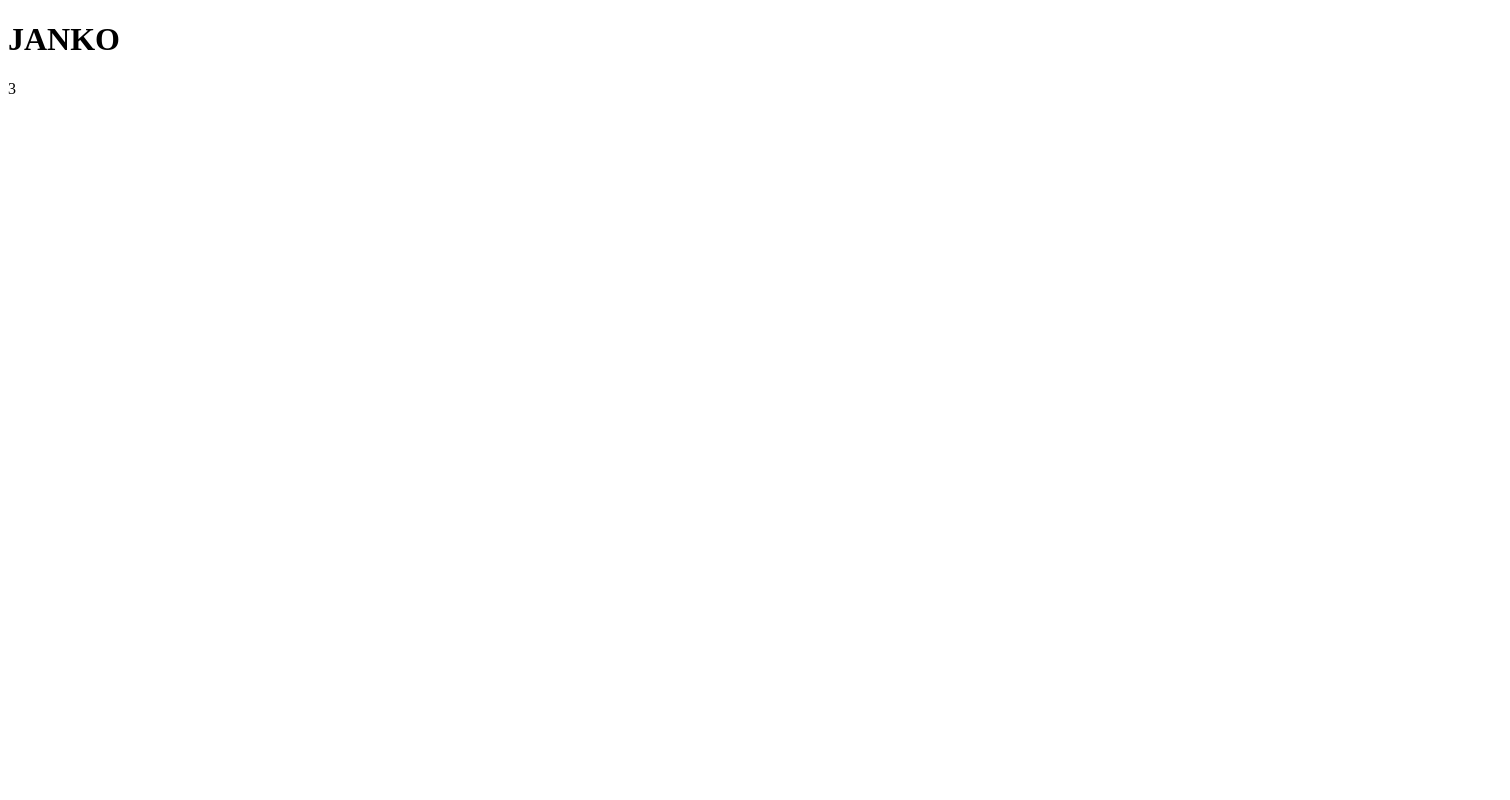
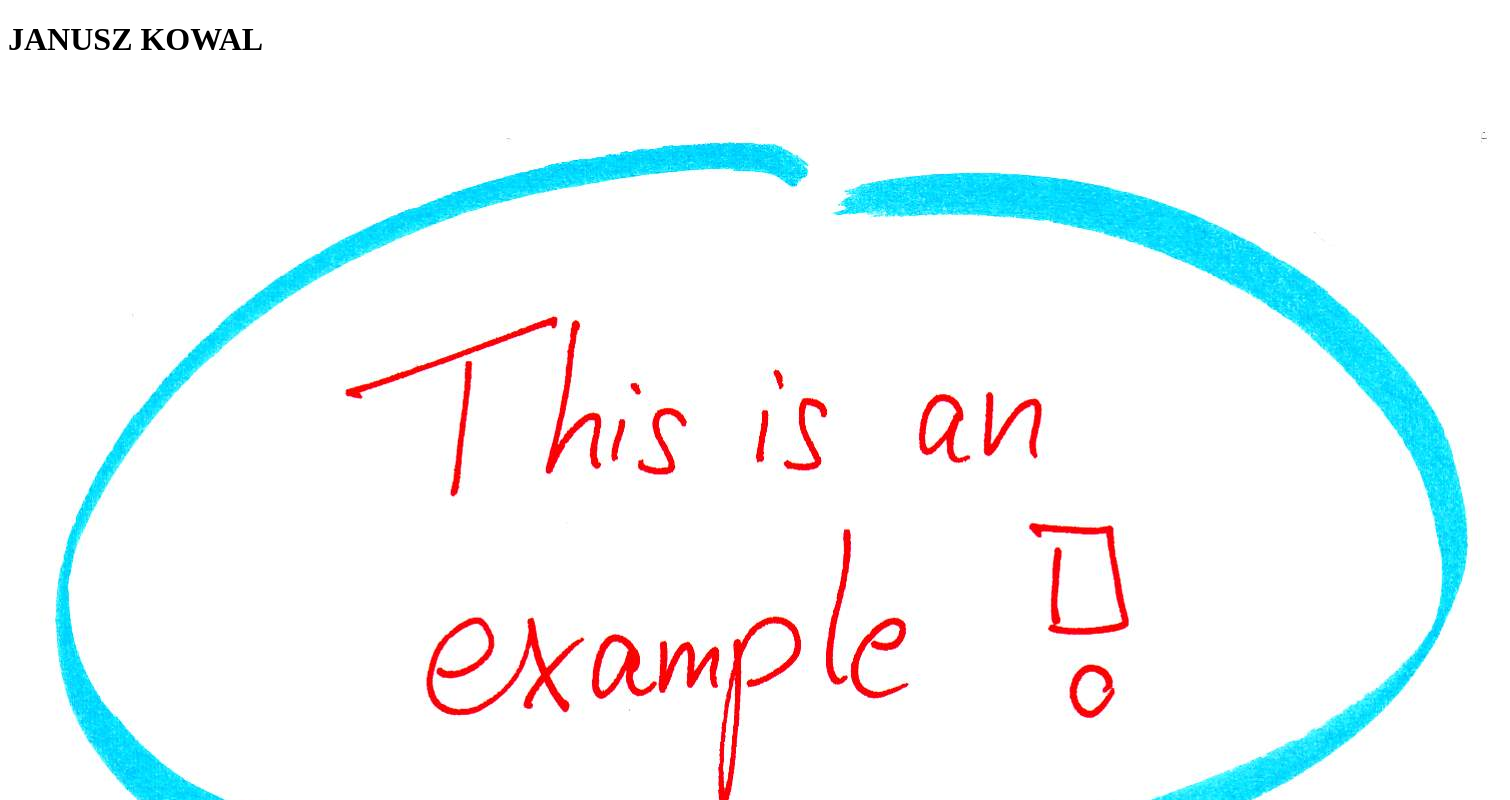
Before and after one commit to madzia89/udemyAngularTutorial, an Angular app: page / in a window 1280 px wide. Shown: the top 800 px of the page, 1510 px wide, since content can reach past the window. Built offline with nearby package versions, Linux system fonts and the light colour scheme.

Commit message:
property binding on picture example

```diff
--- a/src/app/app.component.html
+++ b/src/app/app.component.html
@@ -1,2 +1,2 @@
 <h1>{{name.toUpperCase()}}</h1>
-{{1+2}}
+<img [src]='photoUrl'/>
--- a/src/app/app.component.ts
+++ b/src/app/app.component.ts
@@ -7,10 +7,9 @@ import { Component } from '@angular/core';
 })
 export class AppComponent {
   name: string = "Janusz Kowal"
+  photoUrl: string = "../assets/images/examplePicture.jpg"
 
   constructor(){
-    setTimeout(()=> {
-        this.name = "Janko"
-    }, 3000)
+
   }
 }
```
Also changed, not shown: src/assets/images/examplePicture.jpg (added).
